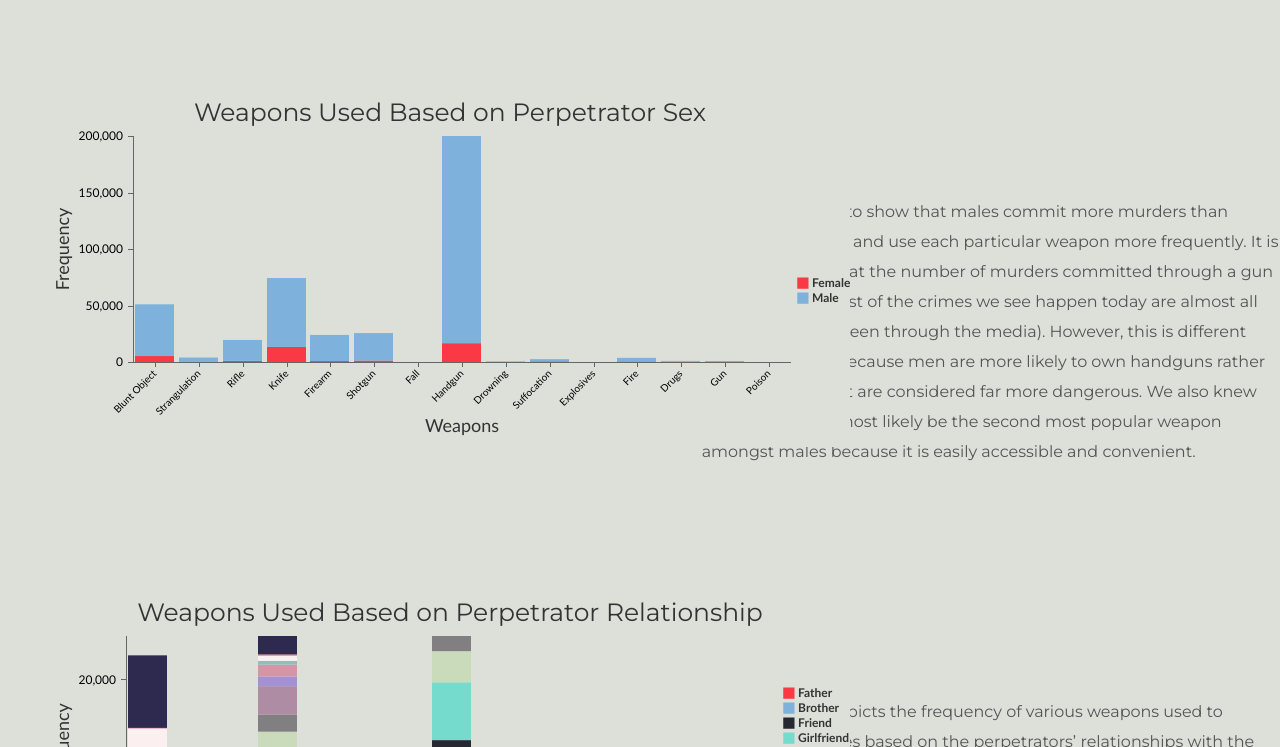
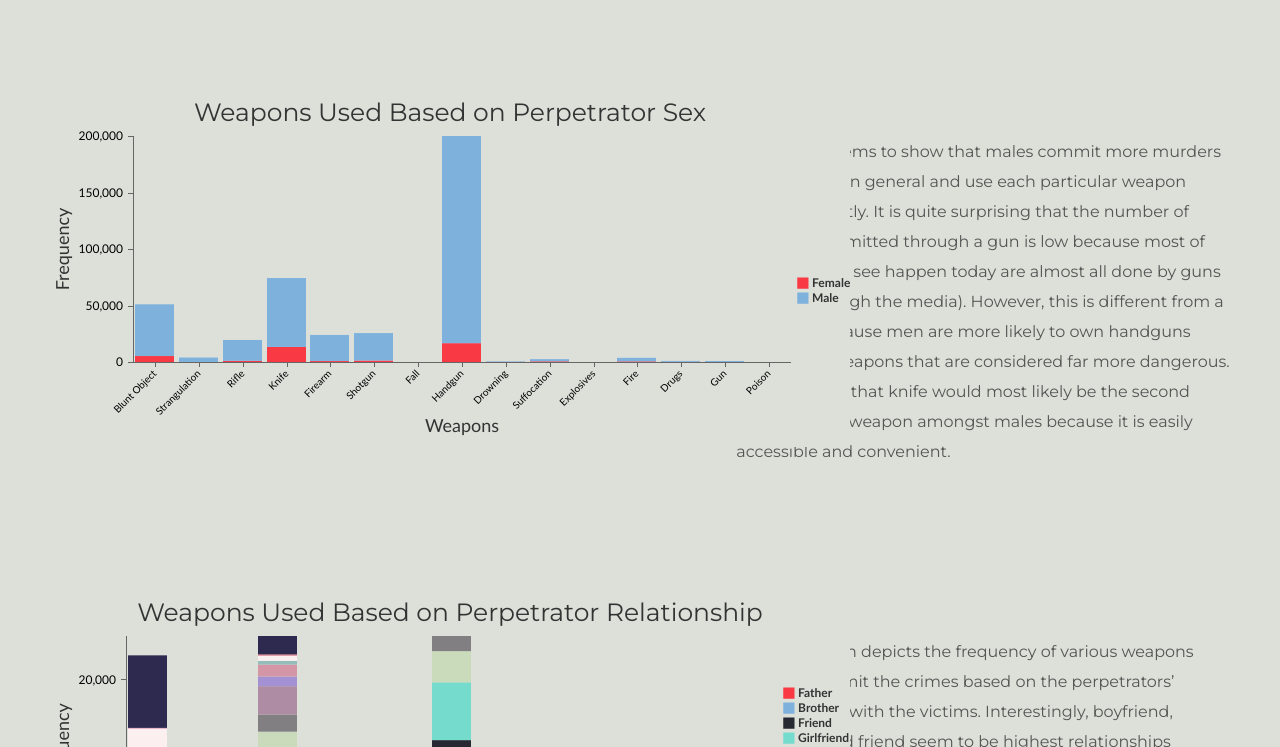
Before and after one commit to bnding/MurderRates, a plain HTML site: page page4.html in a window 1280 px wide. Shown: the part 53-800 px from the top of the page. Drawn offline with nearby package versions, Linux system fonts and the light colour scheme; no server answers; a web font is replaced by a local one.

Commit message:
fixed padding

```diff
--- a/css/style.css
+++ b/css/style.css
@@ -70,8 +70,9 @@ div svg {
 }
 
 .charts p {
-  padding-top: 100px;
-  padding-left: 100px;
+  padding-top: 40px;
+  padding-left: 140px;
+  padding-right: 50px;
 }
 
 .bar:hover {
```
